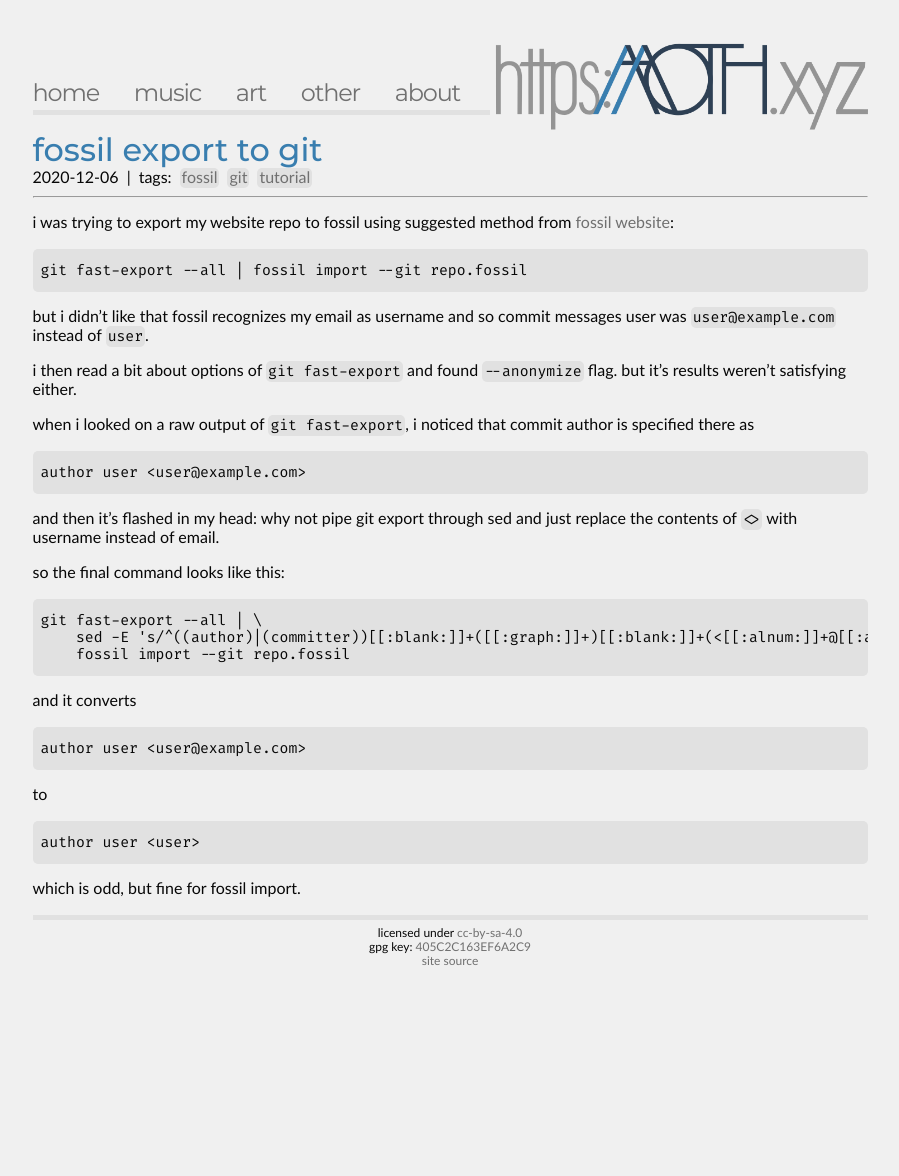
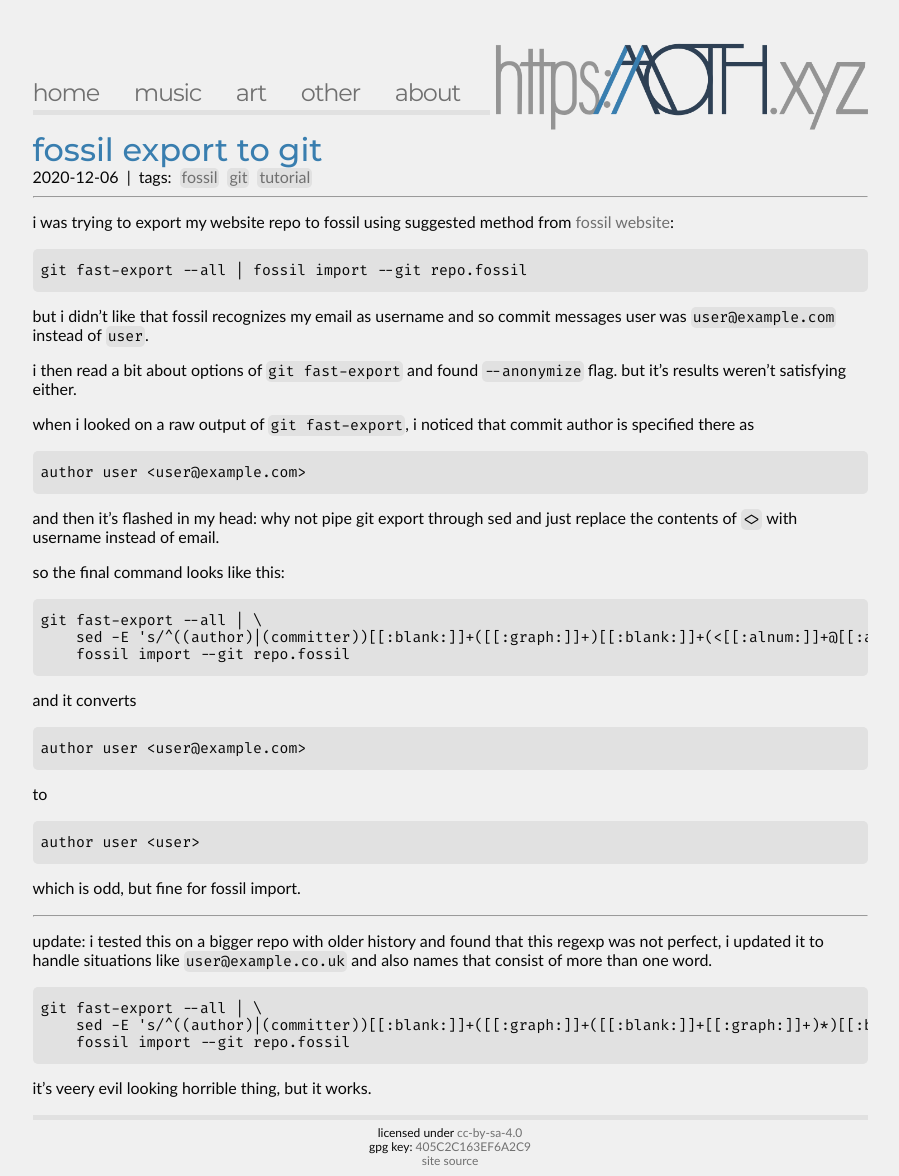
Before and after one commit to la-ninpre/aaoth.xyz, a Jekyll site: the page built from _posts/2020-12-06-fossil-to-git.md, in a window 1280 px wide. Shown: the whole page, without its empty margins (190-1089 px from the left). Built offline with Jekyll 4.4.1, drawn with Linux system fonts in a browser that asks for light colours; before the commit the page ends 976 px from its top, so only the background shows below that.

Commit message:
update fossil export post
tested that sed cmd, and it was not perfect, so i polished it a bit.

also add post excerpt functionality.

````diff
--- a/_posts/2020-12-06-fossil-to-git.md
+++ b/_posts/2020-12-06-fossil-to-git.md
@@ -2,6 +2,7 @@
 title: fossil export to git
 author: la-ninpre
 tags: [fossil, git, tutorial]
+excerpt_separator: <!--more-->
 ---
 
 i was trying to export my website repo to fossil using suggested method from
@@ -14,6 +15,8 @@ git fast-export --all | fossil import --git repo.fossil
 
 but i didn't like that fossil recognizes my email as username and so commit
 messages user was `user@example.com` instead of `user`.
+
+<!--more-->
 
 i then read a bit about options of `git fast-export` and found `--anonymize`
 flag. but it's results weren't satisfying either.
@@ -49,3 +52,17 @@ author user <user>
 ```
 
 which is odd, but fine for fossil import.
+
+---
+
+update: i tested this on a bigger repo with older history and found that this
+regexp was not perfect, i updated it to handle situations like
+`user@example.co.uk` and also names that consist of more than one word.
+
+```
+git fast-export --all | \
+    sed -E 's/^((author)|(committer))[[:blank:]]+([[:graph:]]+([[:blank:]]+[[:graph:]]+)*)[[:blank:]]+(<[[:graph:]]+@[[:graph:]]+(\.[[:graph:]]+)+>)/\1 \4<\4>/' | \
+    fossil import --git repo.fossil
+```
+
+it's veery evil looking horrible thing, but it works.
````
Also changed, not shown: other.md (+5 -2 lines).
